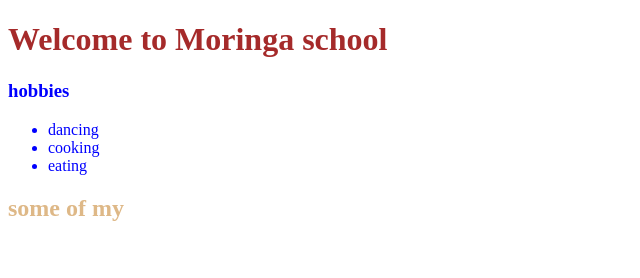
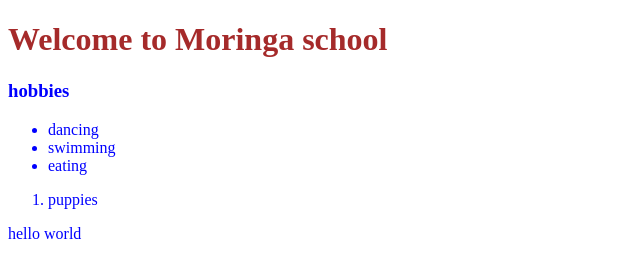
Before and after one commit to Kish-ux/example, a plain HTML site: page index.html in a window 1280 px wide. Shown: the whole page, without its empty margins (0-640 px from the left). Drawn offline with Linux system fonts and the light colour scheme.

Commit message:
changed hobby

```diff
--- a/index.html
+++ b/index.html
@@ -11,11 +11,14 @@
     <h3>hobbies</h3>
     <ul>
         <li>dancing</li>
-        <li>cooking</li>
+        <li>swimming</li>
         <li>eating</li>
     </ul>
-    <h2>some of my </h2>
+    <ol>
+        <li>puppies</li>
+    </ol>
 
+        <p>hello world</p>
 
 </body>
 </html>
```
